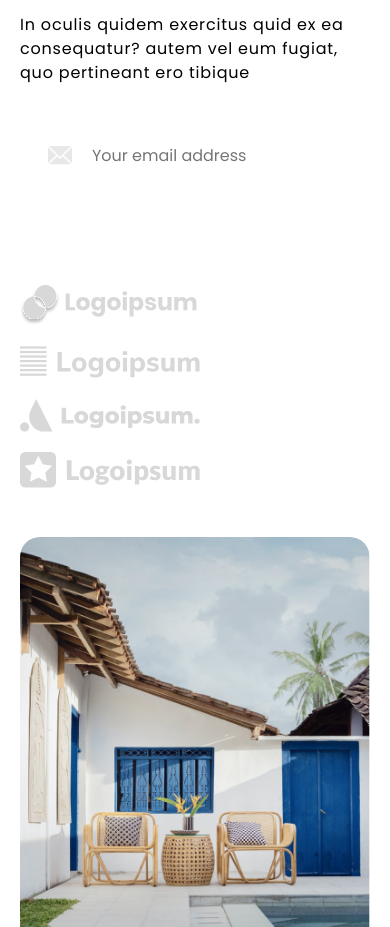
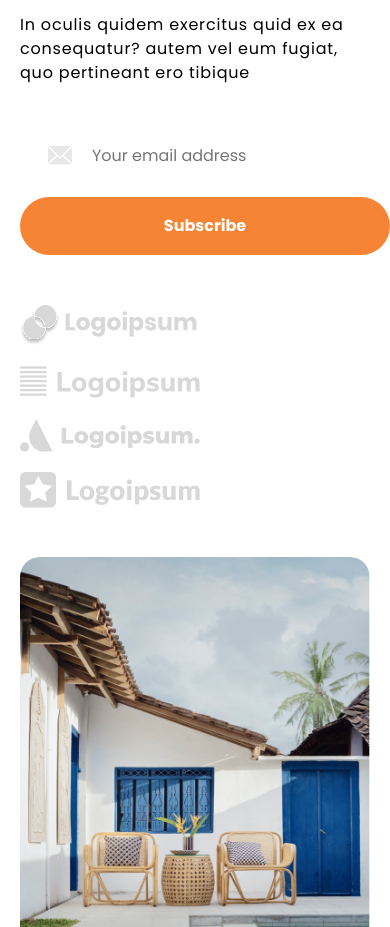
Before and after one commit to nick8704/Front-end-basic, a plain HTML site: page index.html in a window 390 px wide. Shown: the part 946-1873 px from the top of the page. Drawn offline with Linux system fonts and the light colour scheme.

```diff
--- a/css/style.css
+++ b/css/style.css
@@ -511,6 +511,7 @@
 @media (max-width: 500px) {
     .intro-form {
         overflow: inherit;
+        padding-bottom: 70px;
     }
 
     .intro-form-text {
@@ -521,6 +522,10 @@
         position: absolute;
         left: 0;
         top: 70px;
+    }
+
+    .company-logo {
+        margin-top: 50px;
     }
 
     .product-buttons {
```
